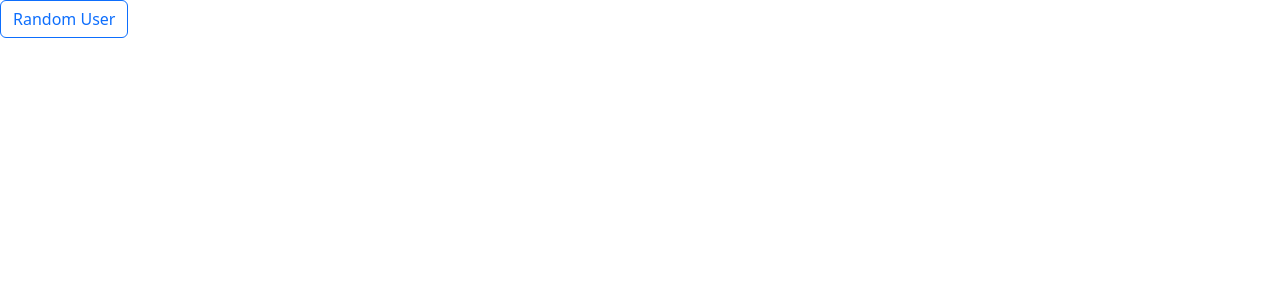
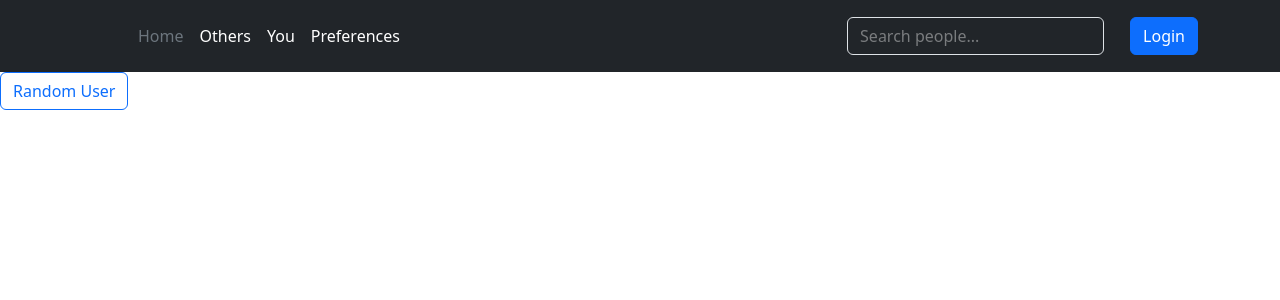
Before and after one commit to Robert-M-Lucas/met-bath, a React (Vite) app: page / in a window 1280 px wide. Shown: the top 300 px of the page. Built offline with nearby package versions, Linux system fonts and the light colour scheme; no server answers.

Commit message:
Added authentication

```diff
--- a/src/components/business_card/BusinessCard.tsx
+++ b/src/components/business_card/BusinessCard.tsx
@@ -1,4 +1,4 @@
-import { Color, UserProfile } from "../../util/user";
+import { Color, UserProfile } from "../../util/user_profile";
 import * as Icon from 'react-bootstrap-icons';
 
 interface Props {
--- a/src/components/header/Header.tsx
+++ b/src/components/header/Header.tsx
@@ -1,4 +1,9 @@
+import { useEffect, useState } from "react";
+import { signInWithGoogle } from "../../util/authentication";
+import { auth } from "../../util/firebase";
 import "./Header.scss";
+import { User } from "firebase/auth";
+import { useNavigate } from "react-router-dom";
 
 interface Props {
     show_search_bar?: boolean
@@ -6,6 +11,28 @@ interface Props {
 
 export function Header({ show_search_bar }: Props) {
     const show_search = show_search_bar ?? true;
+
+    const [isLoggedIn, setIsLoggedIn] = useState<boolean>(!!auth.currentUser?.uid);
+    // displayName is optional, an account may not have a displayName but is logged in
+    const [displayName, setDisplayName] = useState<string | null | undefined>(auth.currentUser?.displayName);
+
+    const navigate = useNavigate();
+
+    useEffect(() => {
+        auth.onAuthStateChanged((user: User | null) => {
+            setIsLoggedIn(!!user?.uid);
+            setDisplayName(user?.displayName);
+        });
+    }, []);
+
+    const login_click = async () => {
+        await signInWithGoogle();
+    };
+
+    const logout_click = async () => {
+        await auth.signOut();
+        navigate("/");
+    };
 
     return <header className="p-3 text-bg-dark">
         <div className="container">
@@ -18,6 +45,7 @@ export function Header({ show_search_bar }: Props) {
                     <li><a href="#" className="nav-link px-2 text-secondary">Home</a></li>
                     <li><a href="#" className="nav-link px-2 text-white">Others</a></li>
                     <li><a href="#" className="nav-link px-2 text-white">You</a></li>
+                    <li><a href="#" className="nav-link px-2 text-white">Preferences</a></li>
                 </ul>
 
                 {show_search ?
@@ -28,9 +56,13 @@ export function Header({ show_search_bar }: Props) {
                 }
 
 
-        <div className="text-end">
-          <button type="button" className="btn btn-outline-light me-2">Login</button>
-          <button type="button" className="btn btn-warning">Sign-up</button>
+                <div className="text-end d-flex align-items-center">
+                    {displayName && <span className="pb-0 mb-0">{displayName}</span>}
+                    <div style={{width: "10px"}}></div>
+                    {isLoggedIn ?
+                    <button type="button" className="btn btn-outline-secondary" onClick={logout_click}>Logout</button> :
+                    <button type="button" className="btn btn-primary" onClick={login_click}>Login</button>
+                    }
                 </div>
             </div>
         </div>
--- a/src/pages/business_card/BusinessCardPage.tsx
+++ b/src/pages/business_card/BusinessCardPage.tsx
@@ -1,7 +1,7 @@
 import { useParams } from "react-router-dom";
 import { BusinessCard } from "../../components/business_card/BusinessCard";
 import { FullscreenCenter } from "../../components/FullscreenCenter";
-import { UserProfile } from "../../util/user";
+import { UserProfile } from "../../util/user_profile";
 import _404Page from "../404/404";
 import { faker } from "@faker-js/faker";
 
--- a/src/pages/index/IndexPage.tsx
+++ b/src/pages/index/IndexPage.tsx
@@ -1,4 +1,5 @@
 import {useNavigate} from "react-router-dom";
+import { Header } from "../../components/header/Header";
 
 
 function IndexPage() {
@@ -9,6 +10,7 @@ function IndexPage() {
     };
 
     return (<>
+        <Header/>
         <button type="button" className="btn btn-outline-primary" onClick={onclick}>Random User</button>
     </>);
 }
--- a/src/pages/user_profile/UserProfilePage.tsx
+++ b/src/pages/user_profile/UserProfilePage.tsx
@@ -1,7 +1,7 @@
 import {useParams} from "react-router-dom";
 import _404Page from "../404/404.tsx";
 import {QRCodeSVG} from "qrcode.react";
-import { UserProfile } from "../../util/user.ts";
+import { UserProfile } from "../../util/user_profile.ts";
 import { BusinessCard } from "../../components/business_card/BusinessCard.tsx";
 import IndexPage from "../index/IndexPage.tsx";
 import { faker } from "@faker-js/faker";
@@ -46,7 +46,6 @@ function UserProfilePage() {
             <div className="d-flex" style={{flex: 1}}></div>
         </div>
         <QRCodeSVG value={"https://met-bath.web.app/user/" + id} className="card-img-bottom" style={{padding: "10px", width: "200px", height: "200px"}}/>
-        <IndexPage/>
     </>);
 }
 
--- /dev/null
+++ b/src/util/authentication.ts
@@ -0,0 +1,12 @@
+import {GoogleAuthProvider, signInWithPopup, User} from "firebase/auth";
+import { auth } from "./firebase";
+
+// Initialize a new Google Auth Provider
+const googleProvider = new GoogleAuthProvider();
+
+// Function to sign in with Google
+export const signInWithGoogle = async (): Promise<User | null> => {
+    const result = await signInWithPopup(auth, googleProvider);
+    // Return the entire user object
+    return result.user;
+};
--- /dev/null
+++ b/src/util/firebase.ts
@@ -0,0 +1,29 @@
+// Import the functions you need from the SDKs you need
+import {FirebaseApp, initializeApp } from "firebase/app";
+import {Auth, getAuth } from "firebase/auth";
+import {Firestore, getFirestore } from "firebase/firestore";
+// eslint-disable-next-line @typescript-eslint/ban-ts-comment
+// @ts-expect-error
+import firebase from "firebase/compat";
+
+// Your web app's Firebase configuration
+const firebaseConfig = {
+    apiKey: "AIzaSyAO4oPQUlxawJpf6hX-j_Ey_rVzUeBZtGM",
+    authDomain: "met-bath.firebaseapp.com",
+    projectId: "met-bath",
+    storageBucket: "met-bath.appspot.com",
+    messagingSenderId: "765987701304",
+    appId: "1:765987701304:web:b8704cdeecce71e2ee5ccd",
+    measurementId: "G-P8ZC28Z99D"
+  };
+
+
+export const app: FirebaseApp = initializeApp(firebaseConfig);
+export const auth: Auth =  getAuth(app);
+export let db: Firestore =getFirestore(app);
+
+export function setTestDBContext(context: Firestore | firebase.firestore.Firestore) {
+    if (import.meta.env.MODE === "test") {
+        db = context;
+    }
+}
--- a/src/util/user.ts
+++ b/src/util/user_profile.ts
@@ -1,9 +1,9 @@
 import { faker } from "@faker-js/faker";
+import { Color } from "./util";
 
-export type Color = {r: number, g: number, b: number};
 
 interface UserProfileData {
-    id: number,
+    id: string,
     firstname: string,
     surname: string,
     job_title: string,
@@ -69,7 +69,7 @@ export class UserProfile {
         const secondary = HSVtoRGB(hue, secondary_sat, secondary_sat);
 
         return new UserProfile({
-            id: id,
+            id: "fake" + id,
             firstname: firstname,
             surname: lastname,
             job_title: faker.person.jobTitle(),
@@ -87,26 +87,3 @@ export class UserProfile {
         })
     }
 }
-
-function HSVtoRGB(h: number, s: number, v: number): Color {
-    let r, g, b;
-
-    const i = Math.floor(h * 6);
-    const f = h * 6 - i;
-    const p = v * (1 - s);
-    const q = v * (1 - f * s);
-    const t = v * (1 - (1 - f) * s);
-    switch (i % 6) {
-        case 0: r = v, g = t, b = p; break;
-        case 1: r = q, g = v, b = p; break;
-        case 2: r = p, g = v, b = t; break;
-        case 3: r = p, g = q, b = v; break;
-        case 4: r = t, g = p, b = v; break;
-        case 5: r = v, g = p, b = q; break;
-    }
-    return {
-        r: Math.round(r! * 255),
-        g: Math.round(g! * 255),
-        b: Math.round(b! * 255)
-    };
-}
--- /dev/null
+++ b/src/util/util.ts
@@ -0,0 +1,24 @@
+export type Color = {r: number, g: number, b: number};
+
+export function HSVtoRGB(h: number, s: number, v: number): Color {
+    let r, g, b;
+
+    const i = Math.floor(h * 6);
+    const f = h * 6 - i;
+    const p = v * (1 - s);
+    const q = v * (1 - f * s);
+    const t = v * (1 - (1 - f) * s);
+    switch (i % 6) {
+        case 0: r = v, g = t, b = p; break;
+        case 1: r = q, g = v, b = p; break;
+        case 2: r = p, g = v, b = t; break;
+        case 3: r = p, g = q, b = v; break;
+        case 4: r = t, g = p, b = v; break;
+        case 5: r = v, g = p, b = q; break;
+    }
+    return {
+        r: Math.round(r! * 255),
+        g: Math.round(g! * 255),
+        b: Math.round(b! * 255)
+    };
+}
```
Also changed, not shown: src/components/header/Header.scss (+1 -1 lines). Lines whose indentation alone changed are shown as unchanged.
